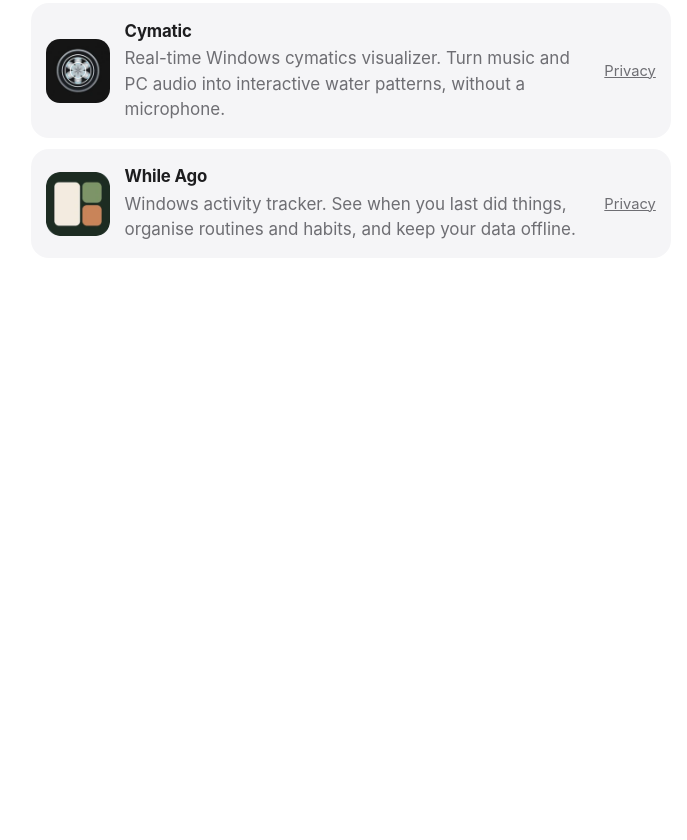
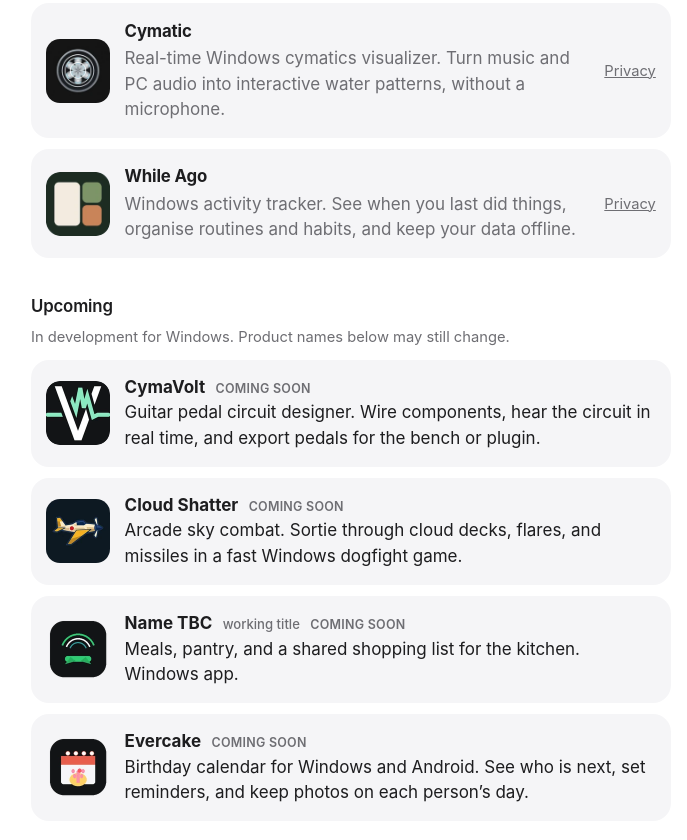
Before and after one commit to cameronhum/cameronhum.github.io, a plain HTML site: page index.html in a window 1280 px wide. Shown: the part 312-1152 px from the top of the page, without its empty margins (289-976 px from the left). Before the commit the page ends 800 px from the top, so only its background shows below. Drawn offline with Linux system fonts and the light colour scheme.

Commit message:
Rename upcoming apps to Evercake; drop Catchify grocery label.
Co-authored-by: Cursor <cursoragent@cursor.com>

```diff
--- a/index.html
+++ b/index.html
@@ -122,6 +122,59 @@
       </a>
       <a class="privacy" href="/apps/while-ago/privacy/">Privacy</a>
     </div>
+
+    <h2>Upcoming</h2>
+    <p class="section-note">In development for Windows. Product names below may still change.</p>
+
+    <div class="app-row upcoming">
+      <div class="main">
+        <img src="/media/upcoming/cymavolt.webp" width="128" height="128" alt="">
+        <span>
+          <span class="title-line">
+            <strong>CymaVolt</strong>
+            <span class="soon">Coming soon</span>
+          </span>
+          <span class="what">Guitar pedal circuit designer. Wire components, hear the circuit in real time, and export pedals for the bench or plugin.</span>
+        </span>
+      </div>
+    </div>
+    <div class="app-row upcoming">
+      <div class="main">
+        <img src="/media/upcoming/cloud-shatter.webp" width="128" height="128" alt="">
+        <span>
+          <span class="title-line">
+            <strong>Cloud Shatter</strong>
+            <span class="soon">Coming soon</span>
+          </span>
+          <span class="what">Arcade sky combat. Sortie through cloud decks, flares, and missiles in a fast Windows dogfight game.</span>
+        </span>
+      </div>
+    </div>
+    <div class="app-row upcoming">
+      <div class="main">
+        <img src="/media/upcoming/grocery.webp" width="128" height="128" alt="">
+        <span>
+          <span class="title-line">
+            <strong>Name TBC</strong>
+            <span class="working">working title</span>
+            <span class="soon">Coming soon</span>
+          </span>
+          <span class="what">Meals, pantry, and a shared shopping list for the kitchen. Windows app.</span>
+        </span>
+      </div>
+    </div>
+    <div class="app-row upcoming">
+      <div class="main">
+        <img src="/media/upcoming/evercake.webp" width="128" height="128" alt="">
+        <span>
+          <span class="title-line">
+            <strong>Evercake</strong>
+            <span class="soon">Coming soon</span>
+          </span>
+          <span class="what">Birthday calendar for Windows and Android. See who is next, set reminders, and keep photos on each person’s day.</span>
+        </span>
+      </div>
+    </div>
   </main>
 </body>
 </html>
```
Also changed, not shown: media/upcoming/evercake.webp (added), media/upcoming/grocery.webp (added).
